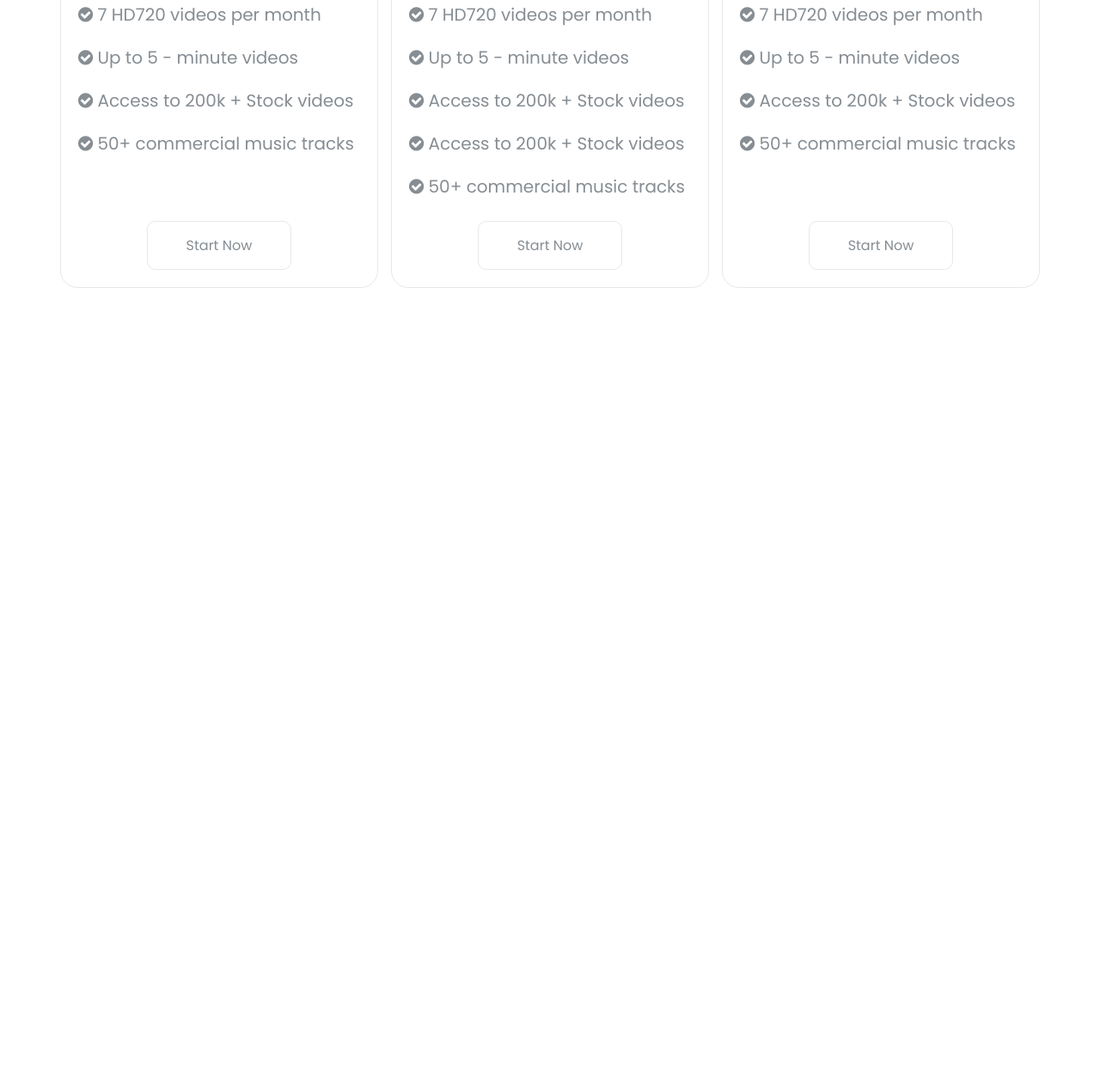
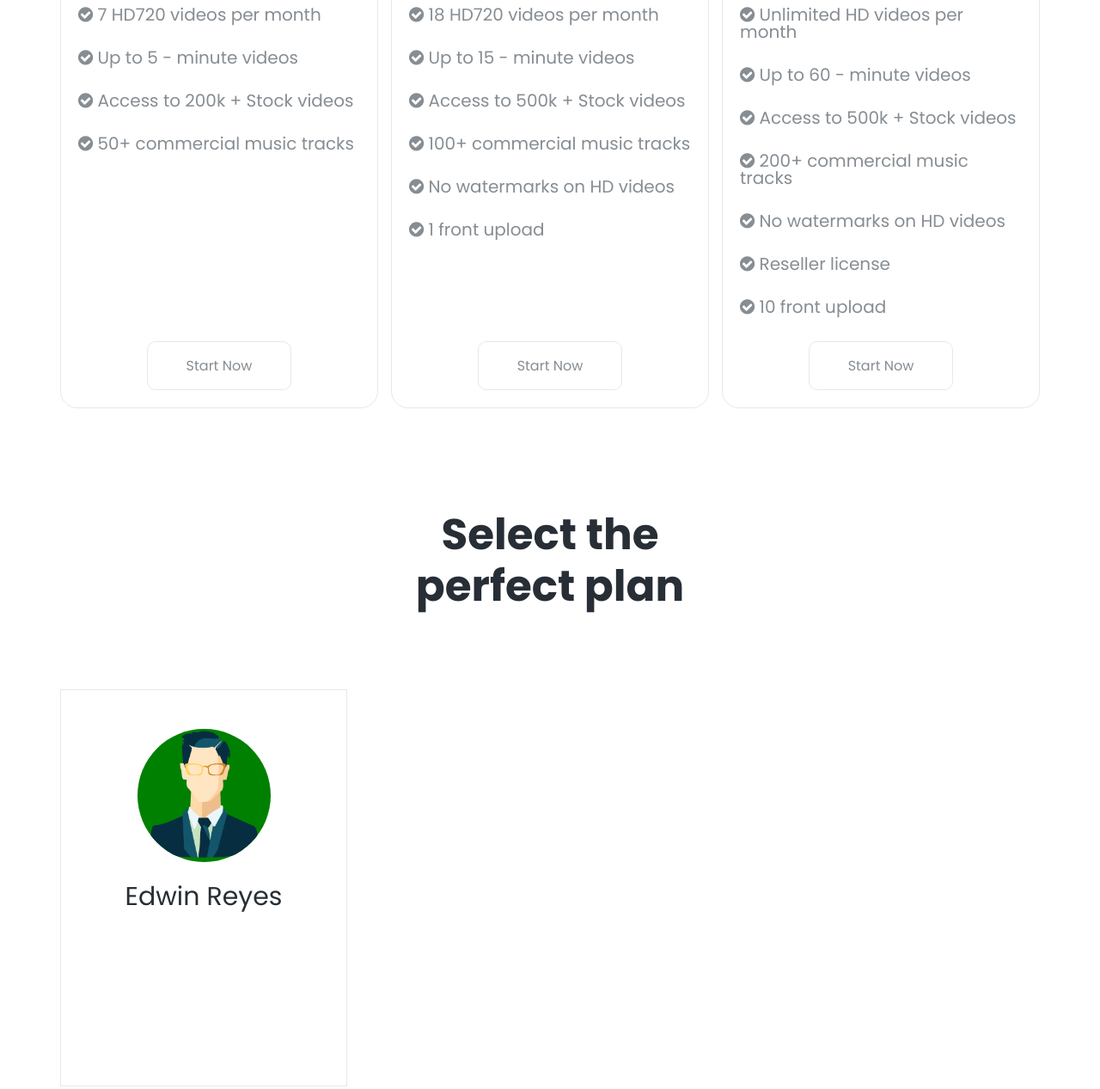
Before and after one commit to truongquoccuongbt/langdingpage-demo-01, a plain HTML site: page index.html in a window 1280 px wide. Shown: the part 3235-4502 px from the top of the page at 86% size. Before the commit the page ends 3610 px from the top, so only its background shows below. Drawn offline with Linux system fonts and the light colour scheme.

Commit message:
continue

```diff
--- a/css/style.css
+++ b/css/style.css
@@ -296,3 +296,49 @@ body {
     border-color: transparent;
     box-shadow: 0 0 50px 10px rgb(0 0 0 / 3%);
 }
+
+/* ============= zulu client ============= */
+.zulu-client-info {
+    text-align: center;
+    padding-top: 42px;
+    padding-bottom: 85px;
+}
+
+.client-box {
+    border: 1px solid var(--gray-light);
+    width: 334px;
+    height: 462px;
+    padding: 20px;
+}
+
+.client-avatar {
+    width: 180px;
+    height: 180px;
+    display: block;
+    margin-left: auto;
+    margin-right: auto;
+    padding-top: 25px;
+}
+
+.client-avatar img {
+    max-width: 100%;
+    max-height: 100%;
+    border-radius: 50%;
+    background-color: green;
+    object-fit: cover;
+    margin: 0 auto 25px;
+}
+
+.client-box h1 {
+    font-weight: 500;
+    padding-top: 25px;
+}
+
+.client-name {
+    text-align: center;
+}
+
+.zulu-client {
+    padding-bottom: 40px;
+    padding-top: 40px;
+}
--- a/index.html
+++ b/index.html
@@ -159,10 +159,10 @@
                         <a class="button button-border pricing-button">Start Now</a>
                     </li>
                     <li class="zulu-pricing-boxes">
-                        <h3>Basic</h3>
+                        <h3>Premium</h3>
                         <div class="pricing-money">
                             <sup class="pricing-symbol">$</sup>
-                            <span class="zulu-plant-big-number">9</span>
+                            <span class="zulu-plant-big-number">29</span>
                             /month
                         </div>
 
@@ -177,23 +177,27 @@
 
                         <div class="pricing-feature-box">
                             <i class="fa fa-check-circle plan-feature-icon"></i>
-                            <span class="pricing-feature-item">7 HD720 videos per month</span>
+                            <span class="pricing-feature-item">18 HD720 videos per month</span>
                         </div>
                         <div class="pricing-feature-box">
                             <i class="fa fa-check-circle plan-feature-icon"></i>
-                            <span class="pricing-feature-item">Up to 5 - minute videos</span>
+                            <span class="pricing-feature-item">Up to 15 - minute videos</span>
                         </div>
                         <div class="pricing-feature-box">
                             <i class="fa fa-check-circle plan-feature-icon"></i>
-                            <span class="pricing-feature-item">Access to 200k + Stock videos</span>
+                            <span class="pricing-feature-item">Access to 500k + Stock videos</span>
                         </div>
                         <div class="pricing-feature-box">
                             <i class="fa fa-check-circle plan-feature-icon"></i>
-                            <span class="pricing-feature-item">Access to 200k + Stock videos</span>
+                            <span class="pricing-feature-item">100+ commercial music tracks</span>
                         </div>
                         <div class="pricing-feature-box">
                             <i class="fa fa-check-circle plan-feature-icon"></i>
-                            <span class="pricing-feature-item">50+ commercial music tracks</span>
+                            <span class="pricing-feature-item">No watermarks on HD videos</span>
+                        </div>
+                        <div class="pricing-feature-box">
+                            <i class="fa fa-check-circle plan-feature-icon"></i>
+                            <span class="pricing-feature-item">1 front upload</span>
                         </div>
 
                         <a class="button button-border pricing-button">Start Now</a>
@@ -202,7 +206,7 @@
                         <h3>Basic</h3>
                         <div class="pricing-money">
                             <sup class="pricing-symbol">$</sup>
-                            <span class="zulu-plant-big-number">9</span>
+                            <span class="zulu-plant-big-number">49</span>
                             /month
                         </div>
 
@@ -217,19 +221,31 @@
 
                         <div class="pricing-feature-box">
                             <i class="fa fa-check-circle plan-feature-icon"></i>
-                            <span class="pricing-feature-item">7 HD720 videos per month</span>
+                            <span class="pricing-feature-item">Unlimited HD videos per month</span>
                         </div>
                         <div class="pricing-feature-box">
                             <i class="fa fa-check-circle plan-feature-icon"></i>
-                            <span class="pricing-feature-item">Up to 5 - minute videos</span>
+                            <span class="pricing-feature-item">Up to 60 - minute videos</span>
                         </div>
                         <div class="pricing-feature-box">
                             <i class="fa fa-check-circle plan-feature-icon"></i>
-                            <span class="pricing-feature-item">Access to 200k + Stock videos</span>
+                            <span class="pricing-feature-item">Access to 500k + Stock videos</span>
                         </div>
                         <div class="pricing-feature-box">
                             <i class="fa fa-check-circle plan-feature-icon"></i>
-                            <span class="pricing-feature-item">50+ commercial music tracks</span>
+                            <span class="pricing-feature-item">200+ commercial music tracks</span>
+                        </div>
+                        <div class="pricing-feature-box">
+                            <i class="fa fa-check-circle plan-feature-icon"></i>
+                            <span class="pricing-feature-item">No watermarks on HD videos</span>
+                        </div>
+                        <div class="pricing-feature-box">
+                            <i class="fa fa-check-circle plan-feature-icon"></i>
+                            <span class="pricing-feature-item">Reseller license</span>
+                        </div>
+                        <div class="pricing-feature-box">
+                            <i class="fa fa-check-circle plan-feature-icon"></i>
+                            <span class="pricing-feature-item">10 front upload</span>
                         </div>
 
                         <a class="button button-border pricing-button">Start Now</a>
@@ -239,23 +255,25 @@
 
             </section>
 
-            <!-- <section class="intro">
-                <div class="intro-content">
-                  <span class="block-caption block-caption--left">Zulu Studio</span>
-                  <h2 class="block-heading">
-                    <span>From our</span> <span>studio to your</span>
-                    <span>screen</span>
-                  </h2>
-                  <p class="text intro-desc">
-                    Lorem ipsum dolor sit amet consectetur adipisicing elit. Eveniet
-                    quidem perferendis eos, consequuntur omnis dolor aliquam est.
-                    Dolor, fugiat molestias! Debitis odit nihil dolore? Nemo unde
-                    harum quod inventore illo.
-                  </p>
-                  <a href="#" class="button button--primary">Explore more</a>
+            <section class="zulu-client">
+                <div class="zulu-client-info">
+                    <h1 class="block-heading">
+                        <span>Select the</span>
+                        <span>perfect plan</span>
+                    </h1>
                 </div>
-                <img src="./images/img5.png" alt="" class="intro-image" />
-              </section> -->
+
+                <ul>
+                    <li class="client-box">
+                        <div class="client-avatar">
+                            <img src="images/avatar.png" />
+                        </div>
+                        <div class="client-name">
+                            <h1>Edwin Reyes</h1>
+                        </div>
+                    </li>
+                </ul>
+            </section>
         </div>
     </div>
 
```
Also changed, not shown: images/avatar.png (added).
